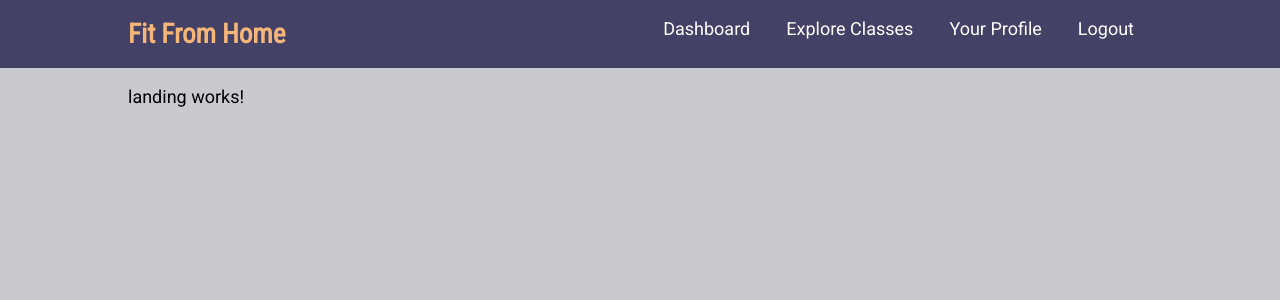
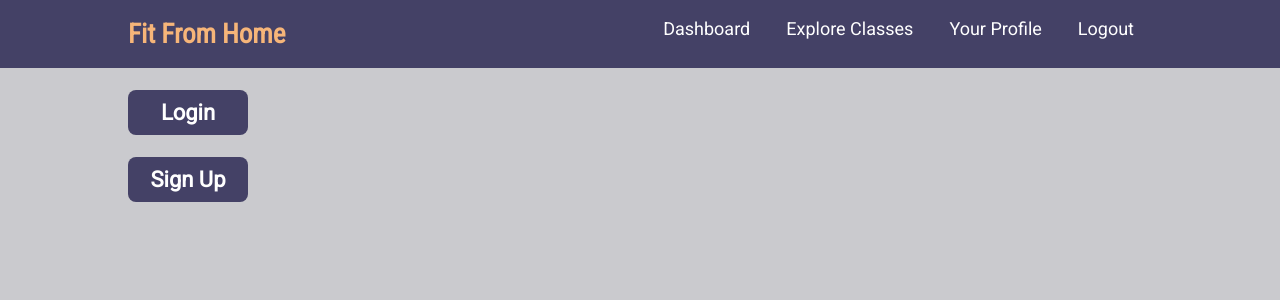
Before and after one commit to aryavatan/FitFromHome, an Angular app in the folder Front-End/FitFromHome/: page /landing in a window 1280 px wide. Shown: the top 300 px of the page. Built offline with nearby package versions, Linux system fonts and the light colour scheme.

Commit message:
Login/Signup Components
Made basic buttons on the landing page to direct user to the newly created Login or Signup component

```diff
--- a/Front-End/FitFromHome/src/app/app-routing.module.ts
+++ b/Front-End/FitFromHome/src/app/app-routing.module.ts
@@ -4,7 +4,9 @@ import { ClassComponent } from './class/class.component';
 import { ExploreComponent } from './explore/explore.component';
 import { HomeComponent } from './home/home.component';
 import { LandingComponent } from './landing/landing.component';
+import { LoginComponent } from './login/login.component';
 import { ProfileComponent } from './profile/profile.component';
+import { SignupComponent } from './signup/signup.component';
 
 
 const routes: Routes = [
@@ -14,6 +16,8 @@ const routes: Routes = [
   { path: 'profile', component: ProfileComponent },
   { path: 'profile/:id', component: ProfileComponent },
   { path: 'class/:id', component: ClassComponent },
+  { path: 'login', component: LoginComponent },
+  { path: 'signup', component: SignupComponent },
 ];
 
 @NgModule({
--- a/Front-End/FitFromHome/src/app/app.module.ts
+++ b/Front-End/FitFromHome/src/app/app.module.ts
@@ -8,6 +8,8 @@ import { HomeComponent } from './home/home.component';
 import { ExploreComponent } from './explore/explore.component';
 import { ProfileComponent } from './profile/profile.component';
 import { ClassComponent } from './class/class.component';
+import { LoginComponent } from './login/login.component';
+import { SignupComponent } from './signup/signup.component';
 
 @NgModule({
   declarations: [
@@ -16,7 +18,9 @@ import { ClassComponent } from './class/class.component';
     HomeComponent,
     ExploreComponent,
     ProfileComponent,
-    ClassComponent
+    ClassComponent,
+    LoginComponent,
+    SignupComponent
   ],
   imports: [
     BrowserModule,
--- a/Front-End/FitFromHome/src/app/landing/landing.component.html
+++ b/Front-End/FitFromHome/src/app/landing/landing.component.html
@@ -1 +1,7 @@
-<p>landing works!</p>
+<div class="button" routerLink="/login">
+	<p>Login</p>
+</div>
+
+<div class="button" routerLink="/signup">
+	<p>Sign Up</p>
+</div>
--- a/Front-End/FitFromHome/src/app/landing/landing.component.scss
+++ b/Front-End/FitFromHome/src/app/landing/landing.component.scss
@@ -0,0 +1,40 @@
+$purple:#444166;
+$orange:#f6b579;
+$red:#e64861;
+$grey:#cacace;
+
+div.button{
+	max-width: 120px;
+	max-height: 100px;
+	background-color: $purple;
+
+	// Rounded corners ;)
+	border-radius: 8px;
+
+	// Smooth transitions on hover
+	transition: 0.1s ease;
+
+	p {
+		text-align: center;
+		font-weight: bold;
+		color: white;
+		padding: 10px;
+		font-size: 22px;
+
+		// Makes the button text unselectable
+		-webkit-user-select: none; /* Safari */
+		-moz-user-select: none; /* Firefox */
+		-ms-user-select: none; /* IE10+/Edge */
+		user-select: none; /* Standard */
+	}
+
+	// On hover
+	&:hover {
+		background-color: $red;
+	}
+
+	// On Click
+	&:active {
+        background-color: darken($red, 20%);
+    }
+}
--- /dev/null
+++ b/Front-End/FitFromHome/src/app/login/login.component.html
@@ -0,0 +1 @@
+<p>login works!</p>
--- /dev/null
+++ b/Front-End/FitFromHome/src/app/login/login.component.ts
@@ -0,0 +1,15 @@
+import { Component, OnInit } from '@angular/core';
+
+@Component({
+  selector: 'app-login',
+  templateUrl: './login.component.html',
+  styleUrls: ['./login.component.scss']
+})
+export class LoginComponent implements OnInit {
+
+  constructor() { }
+
+  ngOnInit(): void {
+  }
+
+}
--- /dev/null
+++ b/Front-End/FitFromHome/src/app/signup/signup.component.html
@@ -0,0 +1 @@
+<p>signup works!</p>
--- /dev/null
+++ b/Front-End/FitFromHome/src/app/signup/signup.component.ts
@@ -0,0 +1,15 @@
+import { Component, OnInit } from '@angular/core';
+
+@Component({
+  selector: 'app-signup',
+  templateUrl: './signup.component.html',
+  styleUrls: ['./signup.component.scss']
+})
+export class SignupComponent implements OnInit {
+
+  constructor() { }
+
+  ngOnInit(): void {
+  }
+
+}
```
Also changed, not shown: Front-End/FitFromHome/src/app/login/login.component.scss (added), Front-End/FitFromHome/src/app/signup/signup.component.scss (added), 2 other files (tests, documents, lock files or other folders).
